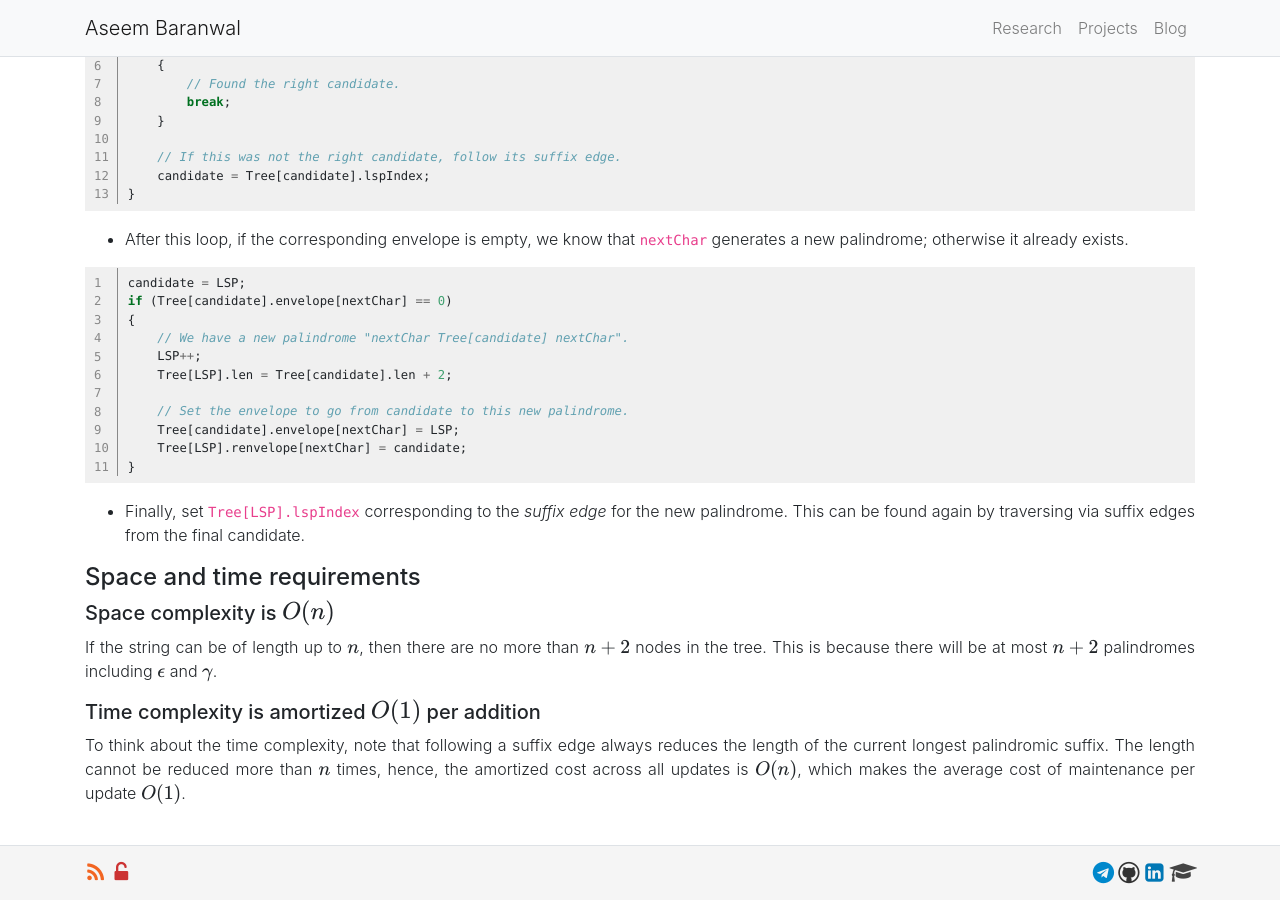
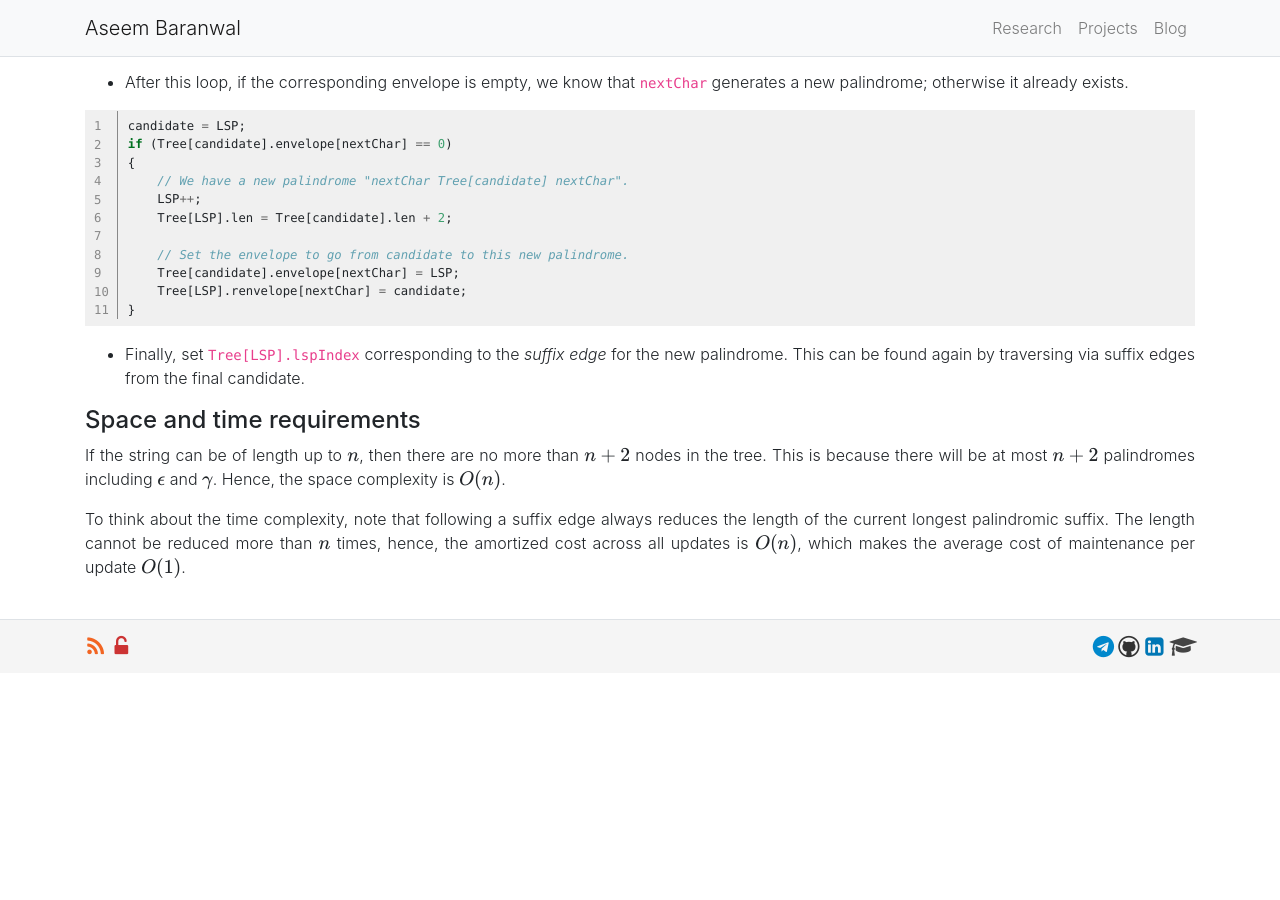
Before and after one commit to aseemrb/aseemrb.github.io, a Jekyll site: the page built from _posts/2019-07-20-count-palindromes.md, in a window 1280 px wide and 900 px high, scrolled down 2180 px. Built offline with Jekyll 4.4.1, drawn with Linux system fonts in a browser that asks for light colours; formulas are drawn with MathJax 3; after the commit the page ends 2853 px from its top, so only the background shows below that.

Commit message:
fix flex

```diff
--- a/_posts/2019-07-20-count-palindromes.md
+++ b/_posts/2019-07-20-count-palindromes.md
@@ -28,7 +28,7 @@
 
 Whenever we append a new letter to an already processed string, it takes amortized constant time to maintain this graph. Below is an example graph for the string `aababba`.
 
-<img style="display:block;margin-left:auto;margin-right:auto;" src="{{site.baseurl}}/images/count-palindromes/graph.png" alt="graph" height="500">
+<img class="mx-auto d-block" src="{{site.baseurl}}/images/count-palindromes/graph.png" alt="graph" width="400">
 
 Here $$\epsilon$$ denotes the empty string and $$\gamma$$ is an imaginary palindrome of length $$-1$$. The *suffix edges* are shown by dashed lines, while the *border edges* are shown by solid lines with labels. We say that a palindrome consisting of a single letter *borders* $$\gamma$$, which makes the implementation of the algorithm easy.
 
@@ -90,8 +90,6 @@
 
 #### Space and time requirements
 
-##### Space complexity is $$O(n)$$
-If the string can be of length up to $$n$$, then there are no more than $$n+2$$ nodes in the tree. This is because there will be at most $$n+2$$ palindromes including $$\epsilon$$ and $$\gamma$$.
+If the string can be of length up to $$n$$, then there are no more than $$n+2$$ nodes in the tree. This is because there will be at most $$n+2$$ palindromes including $$\epsilon$$ and $$\gamma$$. Hence, the space complexity is $$O(n)$$.
 
-##### Time complexity is amortized $$O(1)$$ per addition
 To think about the time complexity, note that following a suffix edge always reduces the length of the current longest palindromic suffix. The length cannot be reduced more than $$n$$ times, hence, the amortized cost across all updates is $$O(n)$$, which makes the average cost of maintenance per update $$O(1)$$.
```
Also changed, not shown: blog.md (+2 -8 lines), categories.md (+2 -8 lines).
